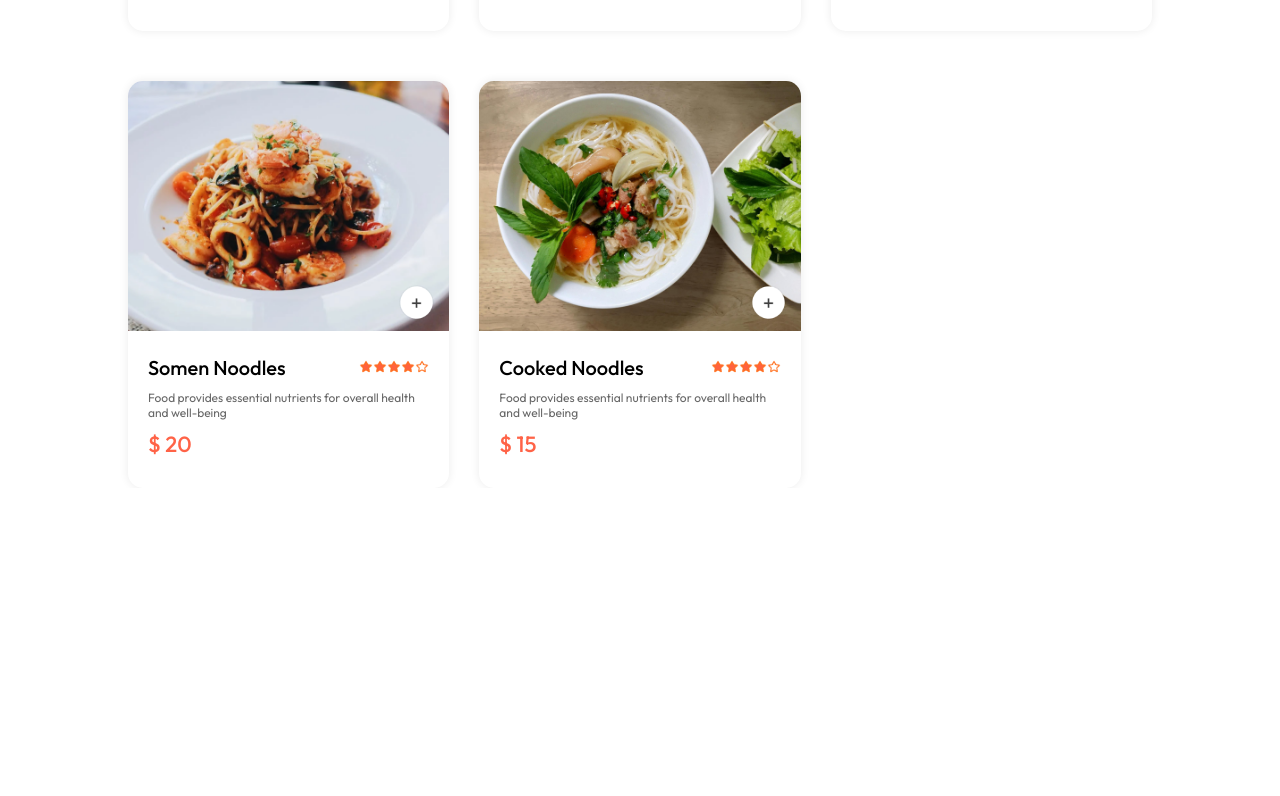
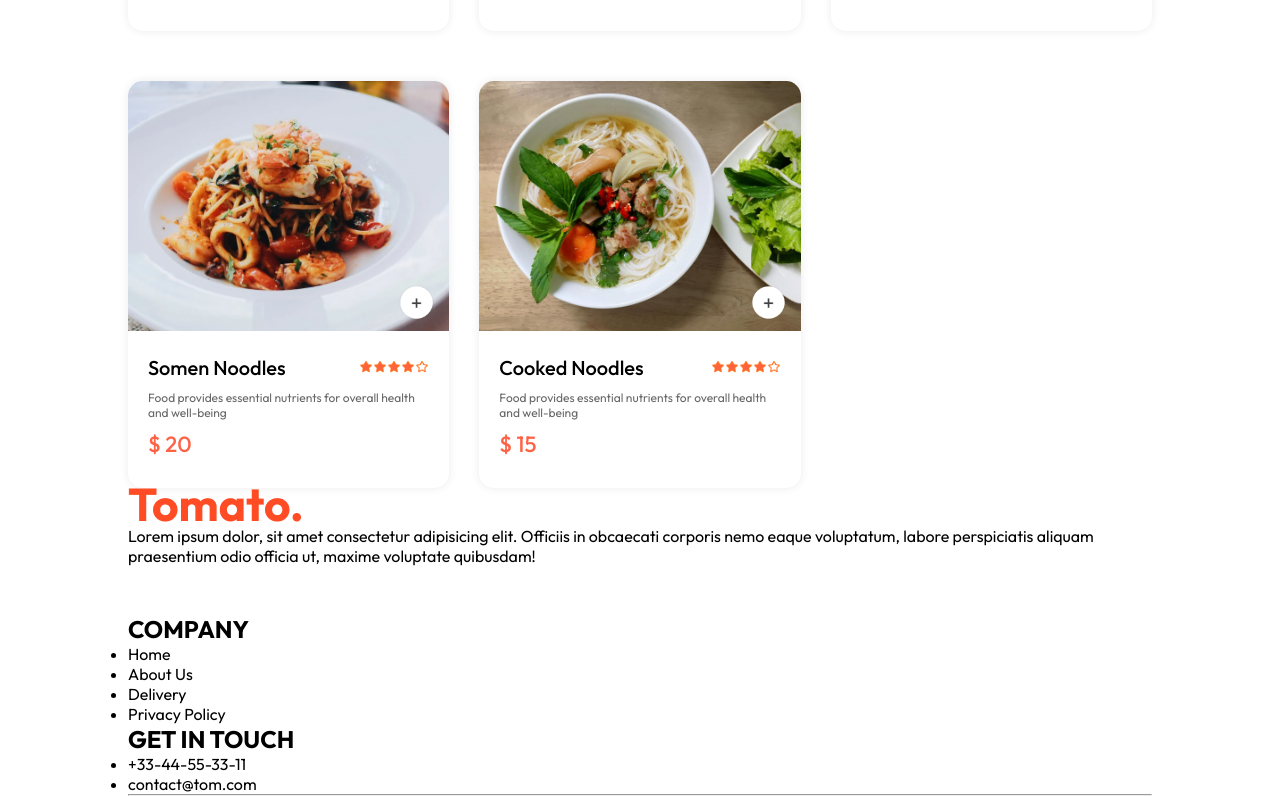
Before and after one commit to sergey87chuvasov/Food-Delivery-App, a React (Vite) app: page / in a window 1280 px wide. Shown: the part 5523-6319 px from the top of the page. Before the commit the page ends 6011 px from the top, so only its background shows below. Built offline with nearby package versions, Linux system fonts and the light colour scheme.

Commit message:
added footer - 1 part

```diff
--- a/src/App.jsx
+++ b/src/App.jsx
@@ -3,9 +3,11 @@ import Navbar from './components/Navbar/Navbar';
 import Home from './pages/Home/Home';
 import Cart from './pages/Cart/Cart';
 import PlaceOrder from './pages/PlaceOrder/PlaceOrder';
+import Footer from './components/Footer/Footer';
 
 function App() {
   return (
+    <>
       <div className='app'>
         <Navbar />
         <Routes>
@@ -13,7 +15,9 @@ function App() {
           <Route path='/cart' element={<Cart />} />
           <Route path='/order' element={<PlaceOrder />} />
         </Routes>
+        <Footer />
       </div>
+    </>
   );
 }
 
--- a/src/components/FoodDisplay/FoodDisplay.jsx
+++ b/src/components/FoodDisplay/FoodDisplay.jsx
@@ -11,6 +11,7 @@ function FoodDisplay({ category }) {
       <h2>Top dishes near you</h2>
       <div className='food-display-list'>
         {food_list.map((item, index) => {
+          if (category === 'All' || category === item.category) {
             return (
               <FoodItem
                 key={index}
@@ -21,6 +22,7 @@ function FoodDisplay({ category }) {
                 image={item.image}
               />
             );
+          }
         })}
       </div>
     </div>
--- /dev/null
+++ b/src/components/Footer/Footer.jsx
@@ -0,0 +1,43 @@
+import { assets } from '../../assets/assets';
+import './Footer.css';
+
+function Footer() {
+  return (
+    <div className='footer' id='footer'>
+      <div className='footer-content'>
+        <div className='footer-content-left'>
+          <img src={assets.logo} alt='logo pic' />
+          <p>
+            Lorem ipsum dolor, sit amet consectetur adipisicing elit. Officiis
+            in obcaecati corporis nemo eaque voluptatum, labore perspiciatis
+            aliquam praesentium odio officia ut, maxime voluptate quibusdam!{' '}
+          </p>
+          <div className='footer-social-icons'>
+            <img src={assets.facebook_icon} alt='icon pic' />
+            <img src={assets.twitter_icon} alt='icon pic' />
+            <img src={assets.linkedin_icon} alt='icon pic' />
+          </div>
+        </div>
+        <div className='footer-content-center'>
+          <h2>COMPANY</h2>
+          <ul>
+            <li>Home</li>
+            <li>About Us</li>
+            <li>Delivery</li>
+            <li>Privacy Policy</li>
+          </ul>
+        </div>
+        <div className='footer-content-right'>
+          <h2>GET IN TOUCH</h2>
+          <ul>
+            <li>+33-44-55-33-11</li>
+            <li>contact@tom.com</li>
+          </ul>
+        </div>
+      </div>
+      <hr />
+    </div>
+  );
+}
+
+export default Footer;
```
Also changed, not shown: src/components/Footer/Footer.css (added). Lines whose indentation alone changed are shown as unchanged.
